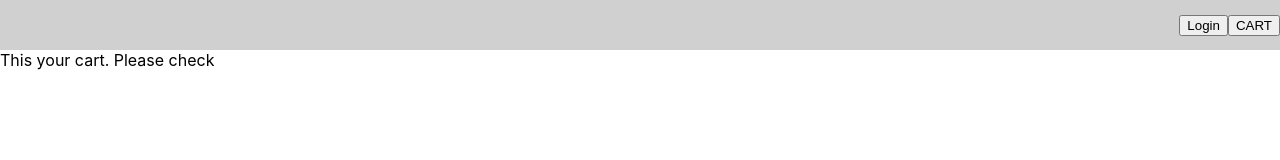
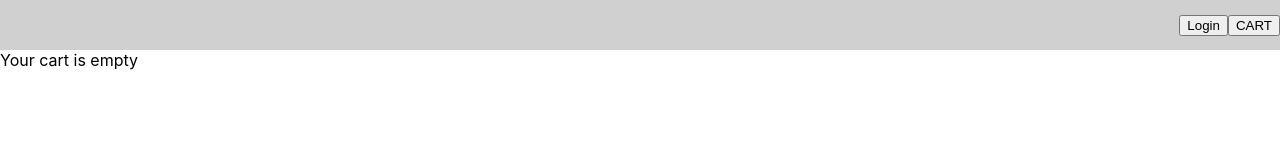
Before and after one commit to Paskinho/store, a React (Create React App) app: page /cart in a window 1280 px wide. Shown: the top 160 px of the page. Built offline with nearby package versions, Linux system fonts and the light colour scheme.

Commit message:
Some refactoring in Cart.tsx

```diff
--- a/src/features/cart/Cart.tsx
+++ b/src/features/cart/Cart.tsx
@@ -12,7 +12,7 @@ export const Cart = () => {
     return (
         <div>
             {/*<button onClick={getCatalog}>Get Catalog</button>*/}
-            This your cart. Please check
+            Your cart is empty
         </div>
     )
 }
```
